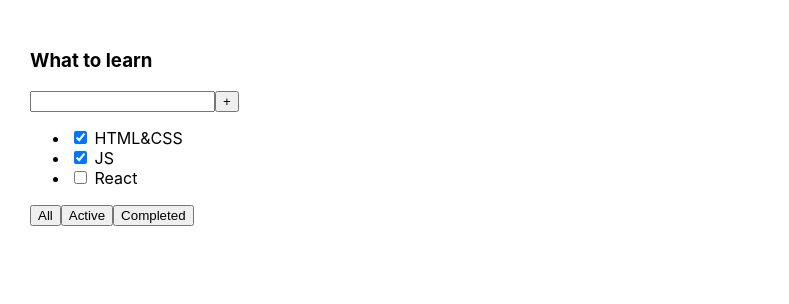
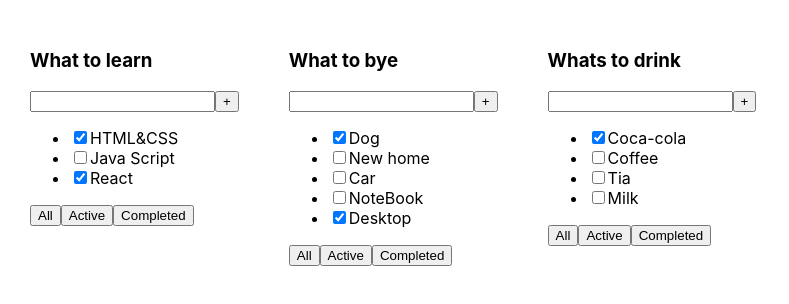
Before and after one commit to Vladimir-Kod/todolist-1, a React (Create React App) app: page / in a window 1280 px wide. Shown: the top 304 px of the page, without its empty margins (0-789 px from the left). Built offline with nearby package versions, Linux system fonts and the light colour scheme.

Commit message:
test commit

```diff
--- a/src/App.tsx
+++ b/src/App.tsx
@@ -1,28 +1,41 @@
 import React from 'react';
 import './App.css';
+import TodoList, {TasksType} from "./TodoList";
+
 
 function App() {
+    const TodoListTitle_1: string = "What to learn";
+    const TodoListTitle_2: string = "What to bye";
+    const TodoListTitle_3: string = "Whats to drink";
+
+    const  TodoListTasks_1: Array<TasksType> = [
+        {id: 0,title: "HTML&CSS", isDone: true},
+        {id: 1,title: "Java Script", isDone: false},
+        {id: 2,title: "React", isDone: true}
+    ]
+
+    const TodoListTasks_2: Array<TasksType> = [
+        {id: 0,title: "Dog", isDone: true},
+        {id: 1,title: "New home", isDone: false},
+        {id: 2,title: "Car", isDone: false},
+        {id: 3,title: "NoteBook", isDone: false},
+        {id: 4,title: "Desktop", isDone: true}
+    ]
+
+    const TodoListTasks_3: Array<TasksType> = [
+        {id: 0,title: "Coca-cola", isDone: true},
+        {id: 1,title: "Coffee", isDone: false},
+        {id: 2,title: "Tia", isDone: false},
+        {id: 3,title: "Milk", isDone: false}
+    ]
+
     return (
         <div className="App">
-            <div>
-                <h3>What to learn</h3>
-                <div>
-                    <input/>
-                    <button>+</button>
-                </div>
-                <ul>
-                    <li><input type="checkbox" checked={true}/> <span>HTML&CSS</span></li>
-                    <li><input type="checkbox" checked={true}/> <span>JS</span></li>
-                    <li><input type="checkbox" checked={false}/> <span>React</span></li>
-                </ul>
-                <div>
-                    <button>All</button>
-                    <button>Active</button>
-                    <button>Completed</button>
-                </div>
-            </div>
+            <TodoList title={TodoListTitle_1} tasks={TodoListTasks_1}/>
+            <TodoList title={TodoListTitle_2} tasks={TodoListTasks_2}/>
+            <TodoList title={TodoListTitle_3} tasks={TodoListTasks_3}/>
         </div>
-    );
+    )
 }
 
 export default App;
--- /dev/null
+++ b/src/TodoList.tsx
@@ -0,0 +1,65 @@
+import React, {FC} from 'react';
+
+type TodoListPropsType = {
+    title: string
+    tasks: Array<TasksType>
+}
+
+export type TasksType = {
+    id: number
+    title: string
+    isDone: boolean
+}
+// тест
+// test
+const TodoList: FC<TodoListPropsType> = (props:TodoListPropsType) => {
+    // let tasksList;
+    // if (props.tasks.length === 0){
+    //     tasksList = <span>Yor taskslist is empty</span>;
+    // } else {
+    //     tasksList = props.tasks.map((task:TasksType) =>{
+    //         return (
+    //         <li>
+    //             <input type="checkbox" checked={task.isDone}/>
+    //             <span>{task.title}</span>
+    //         </li>
+    //         )
+    //     })
+    // }
+
+    // Проверка на пустой массив и создания столько лищок сколько элемкнтов в массиве
+    let tasksList = props.tasks.length
+        ? props.tasks.map((task:TasksType) => {
+            return (
+                <li>
+                    <input type="checkbox" checked={task.isDone}/>
+                    <span>{task.title}</span>
+                </li>
+            )
+        })
+        : <span>Yor taskslist is empty</span>
+
+
+
+    return (
+        <div>
+            <div>
+                <h3>{props.title}</h3>
+                <div>
+                    <input/>
+                    <button>+</button>
+                </div>
+                <ul>
+                    {tasksList}
+                </ul>
+                <div>
+                    <button>All</button>
+                    <button>Active</button>
+                    <button>Completed</button>
+                </div>
+            </div>
+        </div>
+    );
+};
+
+export default TodoList;
```
